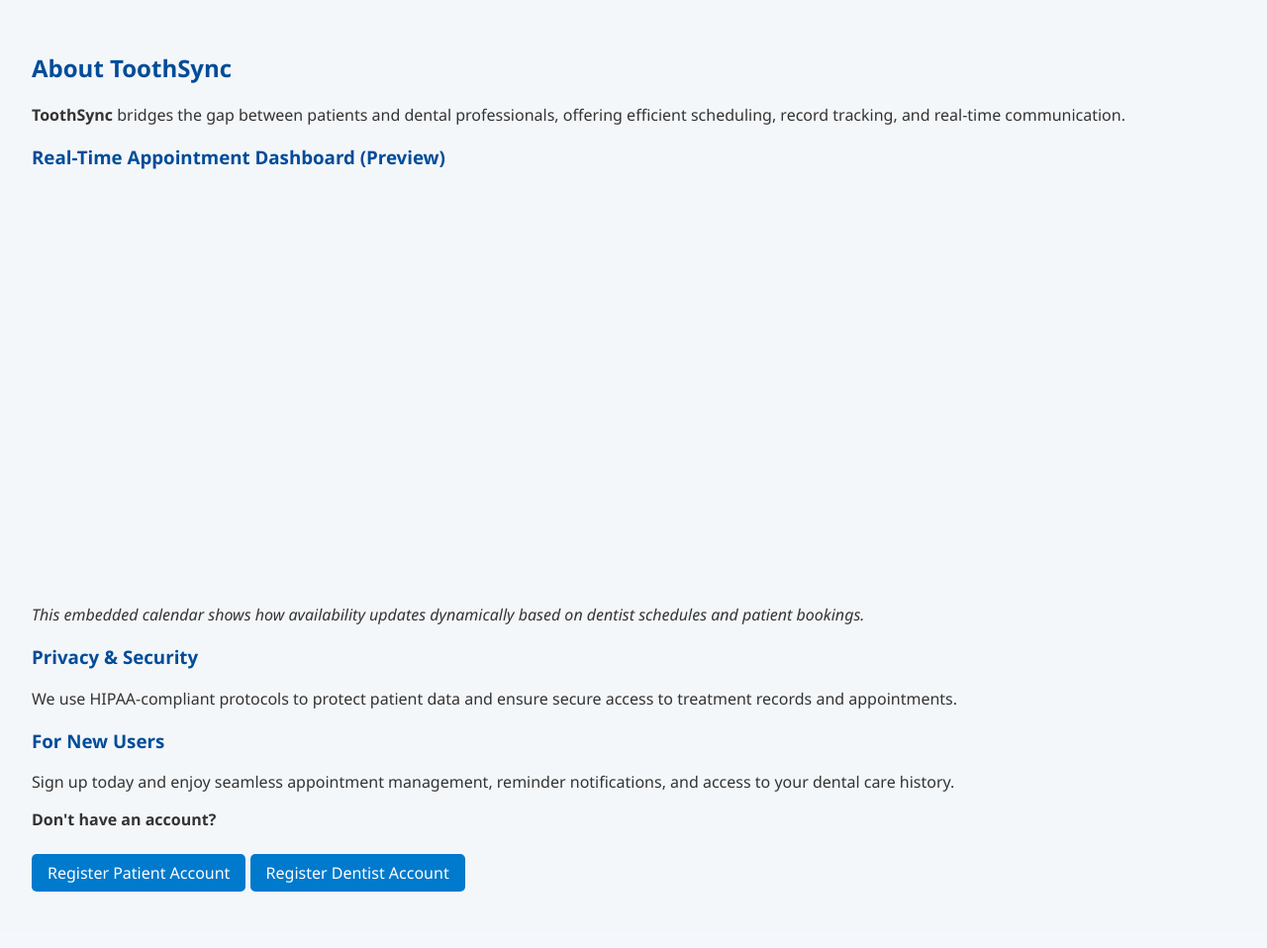
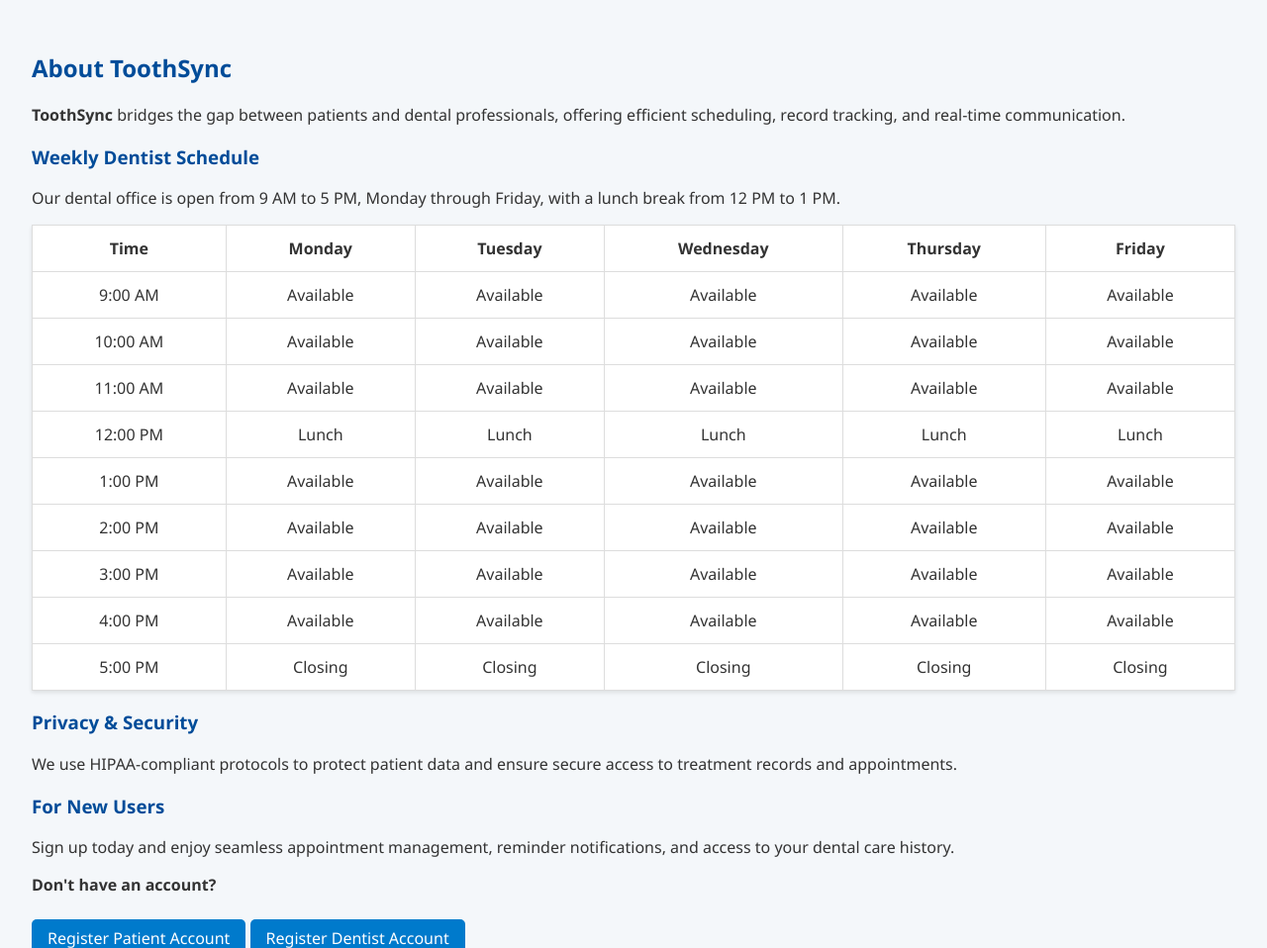
Before and after one commit to Kenneth-Tong/cs412, a Django app: page /project/about/ in a window 1280 px wide. Shown: the part 221-1179 px from the top of the page at 99% size. Before the commit the page ends 1122 px from the top, so only its background shows below. Run offline with Django 5.2, Linux system fonts and the light colour scheme.

Commit message:
Updated about page to time table

```diff
--- a/project/templates/project/about.html
+++ b/project/templates/project/about.html
@@ -6,11 +6,95 @@
 <h2>About ToothSync</h2>
 <p><strong>ToothSync</strong> bridges the gap between patients and dental professionals, offering efficient scheduling, record tracking, and real-time communication.</p>
 
-<section>
-    <h3>Real-Time Appointment Dashboard (Preview)</h3>
-    <iframe src="/calendar/demo/" style="border:none; width:100%; height:400px;"></iframe>
-    <p><em>This embedded calendar shows how availability updates dynamically based on dentist schedules and patient bookings.</em></p>
-</section>
+<h3>Weekly Dentist Schedule</h3>
+<p>Our dental office is open from 9 AM to 5 PM, Monday through Friday, with a lunch break from 12 PM to 1 PM.</p>
+
+<table border="1">
+    <thead>
+        <tr>
+            <th>Time</th>
+            <th>Monday</th>
+            <th>Tuesday</th>
+            <th>Wednesday</th>
+            <th>Thursday</th>
+            <th>Friday</th>
+        </tr>
+    </thead>
+    <tbody>
+        <tr>
+            <td align="center">9:00 AM</td>
+            <td align="center">Available</td>
+            <td align="center">Available</td>
+            <td align="center">Available</td>
+            <td align="center">Available</td>
+            <td align="center">Available</td>
+        </tr>
+        <tr>
+            <td align="center">10:00 AM</td>
+            <td align="center">Available</td>
+            <td align="center">Available</td>
+            <td align="center">Available</td>
+            <td align="center">Available</td>
+            <td align="center">Available</td>
+        </tr>
+        <tr>
+            <td align="center">11:00 AM</td>
+            <td align="center">Available</td>
+            <td align="center">Available</td>
+            <td align="center">Available</td>
+            <td align="center">Available</td>
+            <td align="center">Available</td>
+        </tr>
+        <tr>
+            <td align="center">12:00 PM</td>
+            <td align="center">Lunch</td>
+            <td align="center">Lunch</td>
+            <td align="center">Lunch</td>
+            <td align="center">Lunch</td>
+            <td align="center">Lunch</td>
+        </tr>
+        <tr>
+            <td align="center">1:00 PM</td>
+            <td align="center">Available</td>
+            <td align="center">Available</td>
+            <td align="center">Available</td>
+            <td align="center">Available</td>
+            <td align="center">Available</td>
+        </tr>
+        <tr>
+            <td align="center">2:00 PM</td>
+            <td align="center">Available</td>
+            <td align="center">Available</td>
+            <td align="center">Available</td>
+            <td align="center">Available</td>
+            <td align="center">Available</td>
+        </tr>
+        <tr>
+            <td align="center">3:00 PM</td>
+            <td align="center">Available</td>
+            <td align="center">Available</td>
+            <td align="center">Available</td>
+            <td align="center">Available</td>
+            <td align="center">Available</td>
+        </tr>
+        <tr>
+            <td align="center">4:00 PM</td>
+            <td align="center">Available</td>
+            <td align="center">Available</td>
+            <td align="center">Available</td>
+            <td align="center">Available</td>
+            <td align="center">Available</td>
+        </tr>
+        <tr>
+            <td align="center">5:00 PM</td>
+            <td align="center">Closing</td>
+            <td align="center">Closing</td>
+            <td align="center">Closing</td>
+            <td align="center">Closing</td>
+            <td align="center">Closing</td>
+        </tr>
+    </tbody>
+</table>
 
 <section>
     <h3>Privacy & Security</h3>
```
